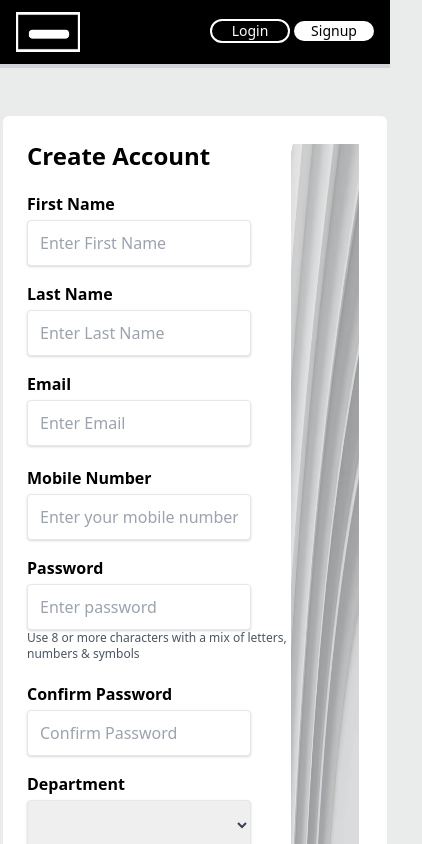
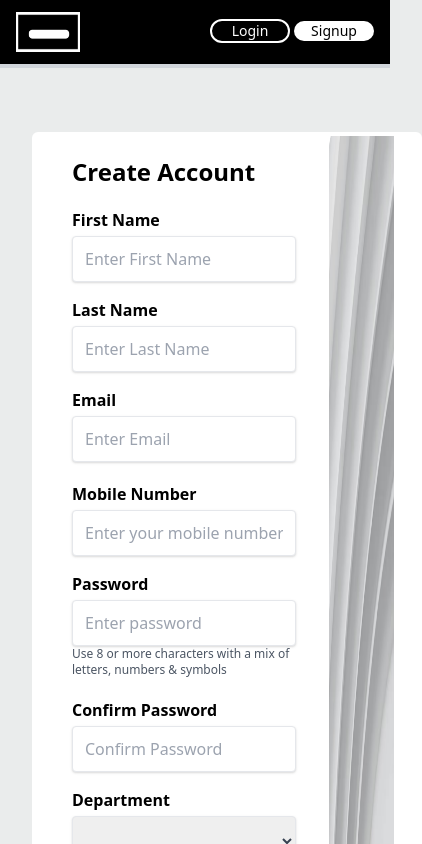
Before and after one commit to oizidbih/Eltechnology, a Vue app: page /signup/user in a window 390 px wide. Shown: the top 844 px of the page, 422 px wide, since content can reach past the window. Built offline with nearby package versions, Linux system fonts and the light colour scheme.

Commit message:
fixed signup screen

```diff
--- a/src/components/Signupform.vue
+++ b/src/components/Signupform.vue
@@ -1,6 +1,6 @@
 <template>
-  <div class="w-full md:w-96 my-auto md:px-7">
-    <h1 class="font-bold text-2xl mb-1">Create Account</h1>
+  <div class="w-full md:w-96 my-auto md:px-7 lg:px-0 ml-4">
+    <h1 class="font-bold text-2xl mb-1 pt-6 lg:pt-0">Create Account</h1>
     <form @submit.prevent="signUpUser()">
     <div class="mt-5 flex flex-col md:flex-row">
       <div class="mb-4">
@@ -135,7 +135,7 @@
     </div>
 
     <div class="flex flex-col  md:flex-row">
-      <div class="mb-4">
+      <div class="mb-8">
         <label for="Department" class="block text-black text-md font-bold mb-1"
           >Department</label
         >
@@ -159,7 +159,7 @@
       </div>
       <div>
         <button
-          class="text-white bg-black p-2 w-40 rounded-full mt-6 ml-20"
+          class="text-white bg-black p-2 w-40 rounded-full my-6 ml-20"
         >
           Signup
         </button>
--- a/src/views/Signup.vue
+++ b/src/views/Signup.vue
@@ -1,10 +1,10 @@
 <template>
 <div>
     <Mainbar />
-    <div class="flex justify-center ">
-    <div class="bg-white w-full mx-8 px-6 pt-6 lg:w-8/12 xl:w-8/12 rounded-md my-12 flex lg:flex-row justify-between">
+    <div class="flex justify-evenly ">
+    <div class="bg-white w-full mx-8 px-6 lg:pt-6 lg:w-8/12 rounded-md my-16 flex lg:flex-row justify-between">
         <Signupform />
-        <div class="w-24 p-1 sm:w-36 md:w-40 lg:w-48 xl:w-72 lg:-mt-6 lg:-mr-4 ">
+        <div class="w-24 p-1 lg:px-2 sm:w-36 md:w-40 lg:w-48 xl:w-72 lg:-mt-6 lg:-mr-4 ">
             <img src="..\assets\Signup.png" class="w-full h-full" alt="Pattern">
         </div>
     </div>
```
